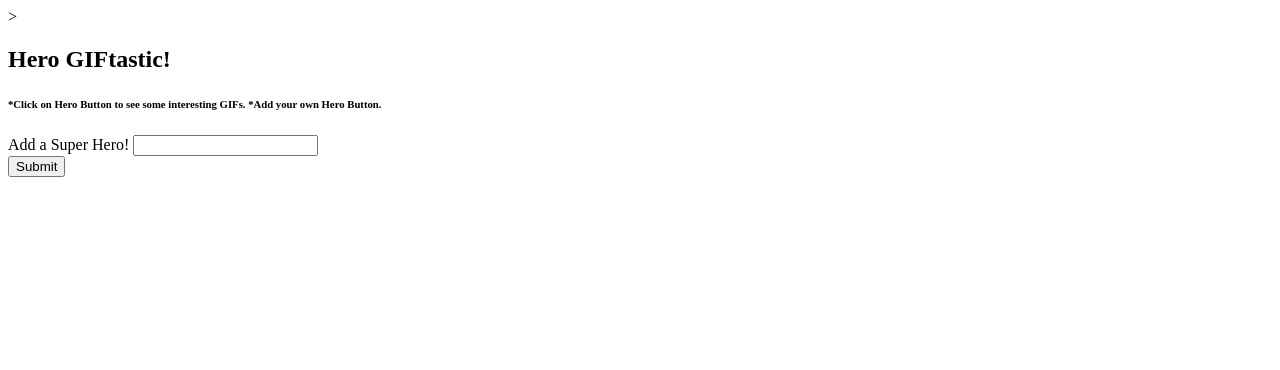
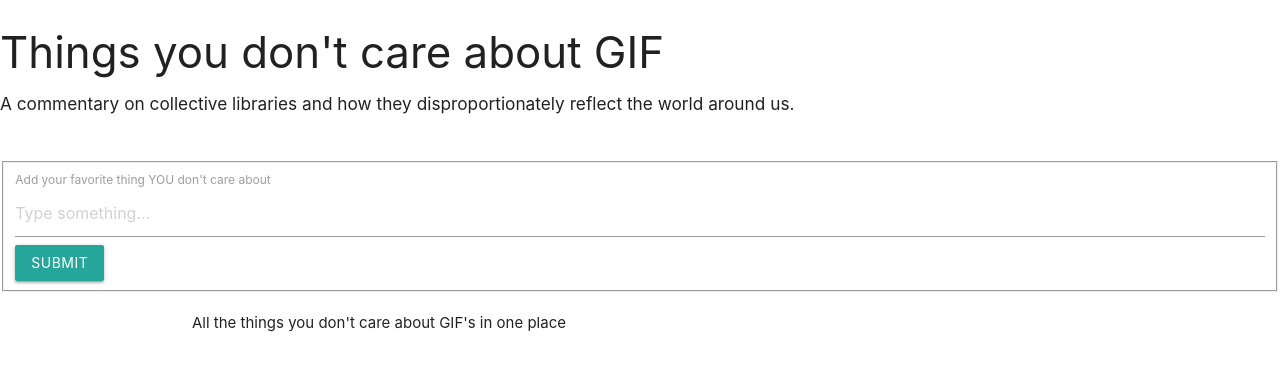
Before and after one commit to oinksu/GifTastic, a plain HTML site: page index.html in a window 1280 px wide. Drawn offline with nearby package versions, Linux system fonts and the light colour scheme; a script that the page names is missing.

Commit message:
added html placeholder. Materiaze library src link, added API key to JSm file

```diff
--- a/index.html
+++ b/index.html
@@ -1,41 +1,79 @@
 <!DOCTYPE html>
-<html>
+<html lang="en">
   <head>
-    <meta charset="utf-8" />
->
-    <title>GIFtastic</title>
-    <meta name="viewport" content="width=device-width, initial-scale=1">
 
-    <!-- Stylesheet -->
-    <link rel="stylesheet" type="text/css" media="screen" href="assets/css/stylesheet.css" />
+    <title>Things you don't care about GIFS </title>
 
 
+
+    <meta charset="utf-8">
+	<meta name="viewport" content="width=device-width, initial-scale=1">
+	<title>Things you don't care about GIF! -</title>
+
+
+     <!-- Compiled and minified CSS -->
+     <link rel="stylesheet" href="https://cdnjs.cloudflare.com/ajax/libs/materialize/1.0.0/css/materialize.min.css">
+
+     <!-- Compiled and minified JavaScript -->
+     <script src="https://cdnjs.cloudflare.com/ajax/libs/materialize/1.0.0/js/materialize.min.js"></script>
+
+
+
+
+
+	<link rel="stylesheet" type="text/css" href="assets/css/style.css">
+
   </head>
+
   <body>
+    <div class="" id="">
 
-    <div class="container">
-        <h2>Hero GIFtastic!</h2>
-        <h6>*Click on Hero Button to see some interesting GIFs. *Add your own Hero Button.</h6>
 
-        <!-- Div for Buttons  -->
-        <div class = "row">
-            <div class="buttons-view"></div>
+	    <!-- Nav Area with Title 100% -->
+	    <div class="row">
+	    	<div class="col-xs-12 col-sm-12 col-md-12 col-lg-12" id="header">
+                <h3 id="title">Things you don't care about GIF</h3>
+                <h6>A commentary on collective libraries and how they disproportionately reflect the world around us. </h6>
+	    	</div>
 	    </div>
 
-        <div class = "row">
-            <div class="col-lg-9 container-fluid">
+		<!-- Button Area 100% -->
+		<div class="row">
+			<div class="col-xs-12 col-sm-12 col-md-12 col-lg-12" id="buttonArea"></div>
 		</div>
 
-            <!-- Div for the form and submit button-->
-            <div class="col-lg-3">
-                <form id="hero-form">
-                <label for="hero-input">Add a Super Hero!</label>
-                <input type="text" class="form-control col-12" id="hero-input"><br>
-                <input class="btn btn-warning" id="add-hero" type="submit" value="Submit">
+		<!-- Gif Area 9 cols -->
+		<div class="row">
+			<div class="col-xs-9 col-sm-9 col-md-9 col-lg-9" id="gifArea"></div>
+
+		<!-- Input Area 3 cols -->
+			<div class="col-xs-3 col-sm-3 col-md-3col-lg-3">
+				<form>
+				  <fieldset>
+				  	<label for="topic-input">Add your favorite thing YOU don't care about</label><br>
+				    <input type="text" placeholder="Type something…" id="topic-input">
+				    <button type="submit" class="btn submit" data="submitBtn">Submit</button>
+				  </fieldset>
 				</form>
 			</div>
 		</div>
+
+
+
 	</div>
+		<!-- Footer -->
+		<footer class="footer">
+      		<div class="container">
+        		<span class="credits"> All the things you don't care about GIF's in one place</span>
+      		</div>
+    	</footer>
 
+
+	<script src="https://code.jquery.com/jquery.js"></script>
+    <!-- <script src="https://code.jquery.com/jquery-3.1.1.slim.min.js" integrity="sha384-A7FZj7v+d/sdmMqp/nOQwliLvUsJfDHW+k9Omg/a/EheAdgtzNs3hpfag6Ed950n" crossorigin="anonymous"></script> -->
+	<script src="https://cdnjs.cloudflare.com/ajax/libs/tether/1.4.0/js/tether.min.js" integrity="sha384-DztdAPBWPRXSA/3eYEEUWrWCy7G5KFbe8fFjk5JAIxUYHKkDx6Qin1DkWx51bBrb" crossorigin="anonymous"></script>
+	<script src="https://maxcdn.bootstrapcdn.com/bootstrap/4.0.0-alpha.6/js/bootstrap.min.js" integrity="sha384-vBWWzlZJ8ea9aCX4pEW3rVHjgjt7zpkNpZk+02D9phzyeVkE+jo0ieGizqPLForn" crossorigin="anonymous"></script>
+	<script src="assets/javascript/app.js"></script>
   </body>
+
 </html>
```
Also changed, not shown: assets/javascript/app.js (+8 -0 lines). Lines whose indentation alone changed are shown as unchanged.
